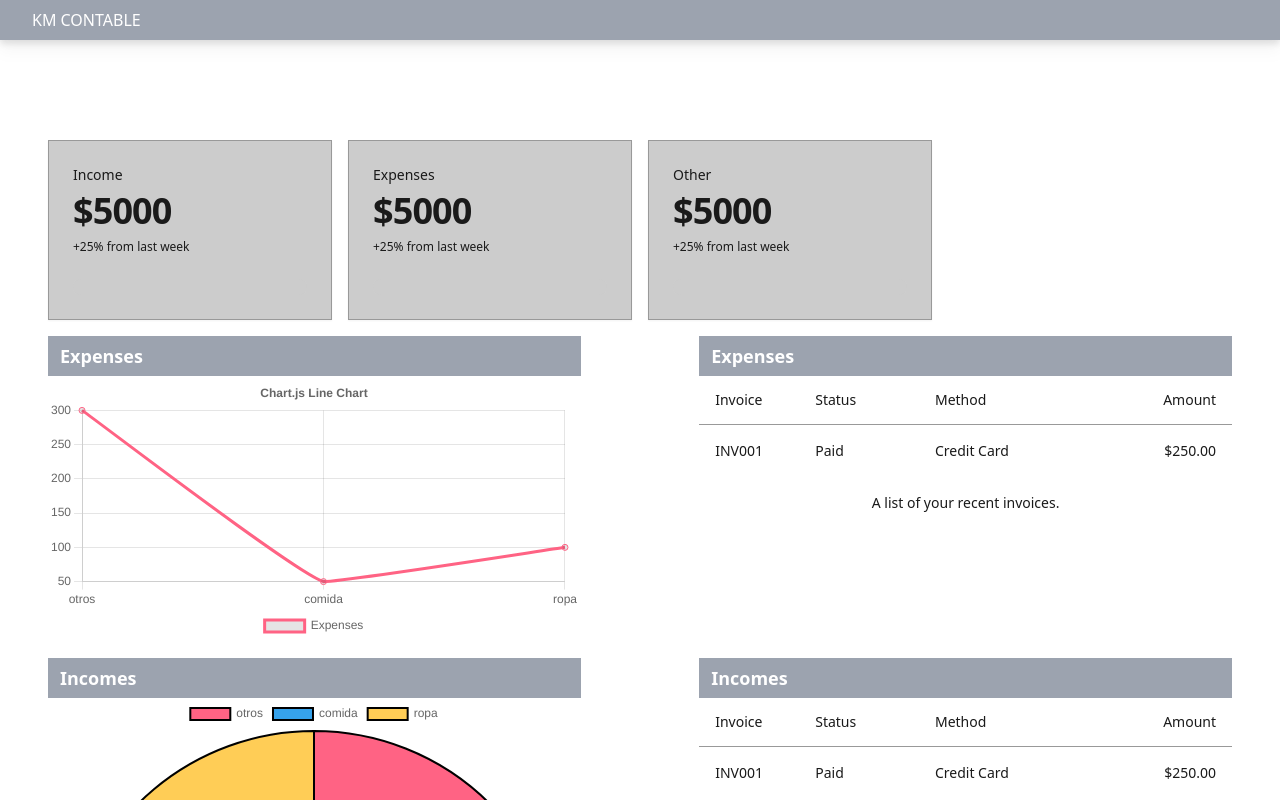
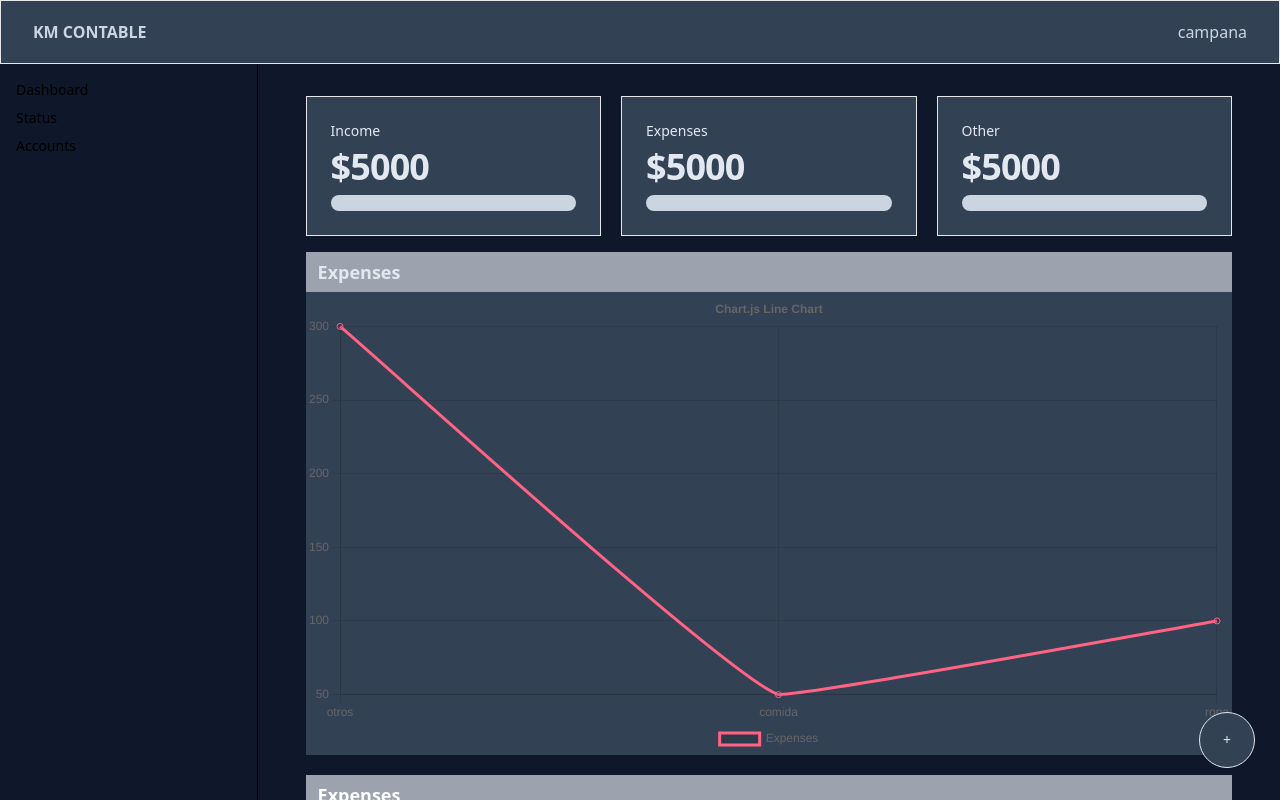
Before and after one commit to KrashMello/km-contable, a Next.js app: page /dashboard in a window 1280 px wide. Shown: the top 800 px of the page. Built offline with nearby package versions, Linux system fonts and the light colour scheme.

Commit message:
feat: redesign and update api consumer

```diff
--- a/app/dashboard/layout.tsx
+++ b/app/dashboard/layout.tsx
@@ -3,6 +3,7 @@
 import { cn } from "@/lib/utils";
 import "../globals.css";
 import Link from "next/link";
+import ModalsGroups from "@/components/ui/ModalsGroups";
 
 const fontHeading = IBM_Plex_Mono({
   subsets: ["latin"],
@@ -29,11 +30,11 @@
     to: "/dashboard",
   },
   {
-    title: "Expenses",
+    title: "Status",
     to: "/dashboard",
   },
   {
-    title: "Incomes",
+    title: "Accounts",
     to: "/dashboard",
   },
 ];
@@ -46,19 +47,20 @@
   return (
     <body
       className={cn(
-        "min-h-screen bg-white font-sans antialiased",
+        "bg-slate-900 min-h-screen font-sans antialiased",
         fontHeading.variable,
         fontBody.variable,
       )}
     >
-      <div className="flex justify-between items-center px-8 h-10 bg-gray-400 max-w-400 max-h-20 drop-shadow-lg">
-        <h2 className="text-white font-bol">KM CONTABLE</h2>
+      <div className="flex justify-between items-center px-8 h-16 bg-slate-700 text-slate-300 max-w-400 max-h-20 md:border">
+        <h2 className="text-muted-foreground font-bold">KM CONTABLE</h2>
+        <span>campana</span>
       </div>
-      <div className="flex-1 py-2 w-full">
-        <nav className="grid items-start px-4 text-sm font-medium">
+      <div className="flex flex-row w-full">
+        <nav className="hidden md:flex bg-muted/40 flex-col gap-2 p-4 w-80 text-sm font-medium border-r border-muted">
           {menu.map((m, i) => {
             return (
-              <Link key={i} href={m.to} className="text-white font-bold">
+              <Link key={i} href={m.to} className="text-muted-foreground">
                 {m.title}
               </Link>
             );
--- a/app/dashboard/page.tsx
+++ b/app/dashboard/page.tsx
@@ -1,4 +1,5 @@
 import Pipe from "@/components/chart/pipe";
+import ModalsGroups from "@/components/ui/ModalsGroups";
 import LineChart from "@/components/ui/chartLine";
 import InfoBox from "@/components/ui/info-box";
 import {
@@ -11,25 +12,27 @@
   TableRow,
 } from "@/components/ui/table";
 export default async function Home() {
+  let incomes = 0;
   return (
-    <main className="w-full px-12 py-8 flex flex-col gap-4 ">
-      <div className="grid auto-rows-max gap-4 sm:grid-cols-2 md:grid-cols-3 lg:grid-cols-4 w-full">
+    <main className="w-full px-4 md:px-12 py-8 flex flex-col gap-4 ">
+      <ModalsGroups />
+      <div className="flex flex-wrap gap-5 w-full">
         <InfoBox title="Income" color="green" amount={5000} currency="$" />
         <InfoBox title="Expenses" color="red" amount={5000} currency="$" />
         <InfoBox title="Other" color="yellow" amount={5000} currency="$" />
       </div>
-      <div className="flex justify-between w-full">
-        <div className="overflow-hidden rounded-lg w-[45%]">
-          <div className="w-full h-10 bg-gray-400 text-white px-3 items-center flex">
+      <div className="flex flex-wrap gap-5 md:justify-between w-full">
+        <div className="overflow-hidden w-full bg-slate-700 text-slate-200  rounded-lg">
+          <div className="w-full h-10 bg-gray-400  px-3 items-center flex">
             <h3 className="text-lg font-semibold">Expenses</h3>
           </div>
           <LineChart></LineChart>
         </div>
-        <div className="w-[45%] h-64 overflow-hidden rounded-lg">
+        <div className="w-full h-64 overflow-hidden rounded-lg">
           <div className="w-full h-10 bg-gray-400 text-white px-3 items-center flex">
             <h3 className="text-lg font-semibold">Expenses</h3>
           </div>
-          <Table>
+          <Table className="text-slate-200 bg-slate-700">
             <TableCaption>A list of your recent invoices.</TableCaption>
             <TableHeader>
               <TableRow>
@@ -50,18 +53,18 @@
           </Table>
         </div>
       </div>
-      <div className="flex justify-between w-full">
-        <div className="overflow-hidden rounded-lg w-[45%]">
+      <div className="flex flex-wrap gap-5 md:justify-between w-full">
+        <div className="w-full overflow-hidden rounded-lg">
           <div className="w-full h-10 bg-gray-400 text-white px-3 items-center flex">
             <h3 className="text-lg font-semibold">Incomes</h3>
           </div>
           <Pipe></Pipe>
         </div>
-        <div className="w-[45%] h-64 overflow-hidden rounded-lg">
+        <div className="w-full h-64 overflow-hidden rounded-lg">
           <div className="w-full h-10 bg-gray-400 text-white px-3 items-center flex">
             <h3 className="text-lg font-semibold">Incomes</h3>
           </div>
-          <Table>
+          <Table className="text-slate-200 bg-slate-700">
             <TableCaption>A list of your recent invoices.</TableCaption>
             <TableHeader>
               <TableRow>
--- a/app/globals.css
+++ b/app/globals.css
@@ -3,65 +3,4 @@
 @tailwind utilities;
 
 @layer base {
-  :root {
-    --background: 0 0% 85%;
-    --foreground: 0 0% 10%;
-    --primary: 0 0% 80%;
-    --primary-foreground: 0 0% 10%;
-    --secondary: 0 0% 70%;
-    --secondary-foreground: 0 0% 10%;
-    --accent: 240 100% 50%;
-    --accent-foreground: 0 0% 100%;
-    --destructive: 0 84% 32%;
-    --destructive-foreground: 0 0% 98%;
-    --muted: 0 0% 75%;
-    --muted-foreground: 0 0% 10%;
-    --card: 0 0% 95%;
-    --card-foreground: 0 0% 10%;
-    --popover: 0 0% 100%;
-    --popover-foreground: 240 10% 3.9%;
-    --border: 0 0% 60%;
-    --input: 0 0% 60%;
-    --ring: 0 0% 10%;
-    --radius: 0rem;
-  }
-
-  .dark {
-    --background: 222.2 84% 4.9%;
-    --foreground: 210 40% 98%;
-
-    --card: 222.2 84% 4.9%;
-    --card-foreground: 210 40% 98%;
-
-    --popover: 222.2 84% 4.9%;
-    --popover-foreground: 210 40% 98%;
-
-    --primary: 210 40% 98%;
-    --primary-foreground: 222.2 47.4% 11.2%;
-
-    --secondary: 217.2 32.6% 17.5%;
-    --secondary-foreground: 210 40% 98%;
-
-    --muted: 217.2 32.6% 17.5%;
-    --muted-foreground: 215 20.2% 65.1%;
-
-    --accent: 217.2 32.6% 17.5%;
-    --accent-foreground: 210 40% 98%;
-
-    --destructive: 0 62.8% 30.6%;
-    --destructive-foreground: 210 40% 98%;
-
-    --border: 217.2 32.6% 17.5%;
-    --input: 217.2 32.6% 17.5%;
-    --ring: 212.7 26.8% 83.9%;
-  }
 }
-
-@layer base {
-  * {
-    @apply border-border;
-  }
-  body {
-    @apply bg-background text-foreground;
-  }
-}
--- a/app/page.tsx
+++ b/app/page.tsx
@@ -2,7 +2,7 @@
 
 export default async function Home() {
   return (
-    <main className="flex min-h-screen flex-col items-center justify-between p-24">
+    <main className="flex min-h-screen items-center justify-center p-4 md:p-24">
       <Login />
     </main>
   );
--- /dev/null
+++ b/components/ui/ModalsGroups.tsx
@@ -0,0 +1,31 @@
+"use client";
+import { Button } from "@/components/ui/button";
+import {
+  Dialog,
+  DialogContent,
+  DialogTrigger,
+  DialogHeader,
+} from "@/components/ui/dialog";
+import { Input } from "@/components/ui/input";
+import { Label } from "@radix-ui/react-label";
+
+export default function ModalsGroups() {
+  return (
+    <div className="fixed left-[-25px] bottom-[32px] flex flex-col z-50 items-end justify-end w-screen  gap-8 h-screen">
+      <Dialog>
+        <DialogTrigger asChild>
+          <Button className="text-slate-200 bg-slate-700 focus-visible:ring-0 focus-visible:outline-none border rounded-full size-14 border-muted">
+            +
+          </Button>
+        </DialogTrigger>
+        <DialogContent className="bg-slate-700 text-slate-200 rounded-lg">
+          <DialogHeader>Ingresos</DialogHeader>
+          <div>
+            <Label>asdf</Label>
+            <Input className="focus-visible:outline-none focus-visible:ring-0 text-slate-700" />
+          </div>
+        </DialogContent>
+      </Dialog>
+    </div>
+  );
+}
--- /dev/null
+++ b/components/ui/alert.tsx
@@ -0,0 +1,59 @@
+import * as React from "react"
+import { cva, type VariantProps } from "class-variance-authority"
+
+import { cn } from "@/lib/utils"
+
+const alertVariants = cva(
+  "relative w-full rounded-lg border p-4 [&>svg~*]:pl-7 [&>svg+div]:translate-y-[-3px] [&>svg]:absolute [&>svg]:left-4 [&>svg]:top-4 [&>svg]:text-foreground",
+  {
+    variants: {
+      variant: {
+        default: "bg-background text-foreground",
+        destructive:
+          "border-destructive/50 text-destructive dark:border-destructive [&>svg]:text-destructive",
+      },
+    },
+    defaultVariants: {
+      variant: "default",
+    },
+  }
+)
+
+const Alert = React.forwardRef<
+  HTMLDivElement,
+  React.HTMLAttributes<HTMLDivElement> & VariantProps<typeof alertVariants>
+>(({ className, variant, ...props }, ref) => (
+  <div
+    ref={ref}
+    role="alert"
+    className={cn(alertVariants({ variant }), className)}
+    {...props}
+  />
+))
+Alert.displayName = "Alert"
+
+const AlertTitle = React.forwardRef<
+  HTMLParagraphElement,
+  React.HTMLAttributes<HTMLHeadingElement>
+>(({ className, ...props }, ref) => (
+  <h5
+    ref={ref}
+    className={cn("mb-1 font-medium leading-none tracking-tight", className)}
+    {...props}
+  />
+))
+AlertTitle.displayName = "AlertTitle"
+
+const AlertDescription = React.forwardRef<
+  HTMLParagraphElement,
+  React.HTMLAttributes<HTMLParagraphElement>
+>(({ className, ...props }, ref) => (
+  <div
+    ref={ref}
+    className={cn("text-sm [&_p]:leading-relaxed", className)}
+    {...props}
+  />
+))
+AlertDescription.displayName = "AlertDescription"
+
+export { Alert, AlertTitle, AlertDescription }
--- /dev/null
+++ b/components/ui/dialog.tsx
@@ -0,0 +1,122 @@
+"use client"
+
+import * as React from "react"
+import * as DialogPrimitive from "@radix-ui/react-dialog"
+import { X } from "lucide-react"
+
+import { cn } from "@/lib/utils"
+
+const Dialog = DialogPrimitive.Root
+
+const DialogTrigger = DialogPrimitive.Trigger
+
+const DialogPortal = DialogPrimitive.Portal
+
+const DialogClose = DialogPrimitive.Close
+
+const DialogOverlay = React.forwardRef<
+  React.ElementRef<typeof DialogPrimitive.Overlay>,
+  React.ComponentPropsWithoutRef<typeof DialogPrimitive.Overlay>
+>(({ className, ...props }, ref) => (
+  <DialogPrimitive.Overlay
+    ref={ref}
+    className={cn(
+      "fixed inset-0 z-50 bg-black/80  data-[state=open]:animate-in data-[state=closed]:animate-out data-[state=closed]:fade-out-0 data-[state=open]:fade-in-0",
+      className
+    )}
+    {...props}
+  />
+))
+DialogOverlay.displayName = DialogPrimitive.Overlay.displayName
+
+const DialogContent = React.forwardRef<
+  React.ElementRef<typeof DialogPrimitive.Content>,
+  React.ComponentPropsWithoutRef<typeof DialogPrimitive.Content>
+>(({ className, children, ...props }, ref) => (
+  <DialogPortal>
+    <DialogOverlay />
+    <DialogPrimitive.Content
+      ref={ref}
+      className={cn(
+        "fixed left-[50%] top-[50%] z-50 grid w-full max-w-lg translate-x-[-50%] translate-y-[-50%] gap-4 border bg-background p-6 shadow-lg duration-200 data-[state=open]:animate-in data-[state=closed]:animate-out data-[state=closed]:fade-out-0 data-[state=open]:fade-in-0 data-[state=closed]:zoom-out-95 data-[state=open]:zoom-in-95 data-[state=closed]:slide-out-to-left-1/2 data-[state=closed]:slide-out-to-top-[48%] data-[state=open]:slide-in-from-left-1/2 data-[state=open]:slide-in-from-top-[48%] sm:rounded-lg",
+        className
+      )}
+      {...props}
+    >
+      {children}
+      <DialogPrimitive.Close className="absolute right-4 top-4 rounded-sm opacity-70 ring-offset-background transition-opacity hover:opacity-100 focus:outline-none focus:ring-2 focus:ring-ring focus:ring-offset-2 disabled:pointer-events-none data-[state=open]:bg-accent data-[state=open]:text-muted-foreground">
+        <X className="h-4 w-4" />
+        <span className="sr-only">Close</span>
+      </DialogPrimitive.Close>
+    </DialogPrimitive.Content>
+  </DialogPortal>
+))
+DialogContent.displayName = DialogPrimitive.Content.displayName
+
+const DialogHeader = ({
+  className,
+  ...props
+}: React.HTMLAttributes<HTMLDivElement>) => (
+  <div
+    className={cn(
+      "flex flex-col space-y-1.5 text-center sm:text-left",
+      className
+    )}
+    {...props}
+  />
+)
+DialogHeader.displayName = "DialogHeader"
+
+const DialogFooter = ({
+  className,
+  ...props
+}: React.HTMLAttributes<HTMLDivElement>) => (
+  <div
+    className={cn(
+      "flex flex-col-reverse sm:flex-row sm:justify-end sm:space-x-2",
+      className
+    )}
+    {...props}
+  />
+)
+DialogFooter.displayName = "DialogFooter"
+
+const DialogTitle = React.forwardRef<
+  React.ElementRef<typeof DialogPrimitive.Title>,
+  React.ComponentPropsWithoutRef<typeof DialogPrimitive.Title>
+>(({ className, ...props }, ref) => (
+  <DialogPrimitive.Title
+    ref={ref}
+    className={cn(
+      "text-lg font-semibold leading-none tracking-tight",
+      className
+    )}
+    {...props}
+  />
+))
+DialogTitle.displayName = DialogPrimitive.Title.displayName
+
+const DialogDescription = React.forwardRef<
+  React.ElementRef<typeof DialogPrimitive.Description>,
+  React.ComponentPropsWithoutRef<typeof DialogPrimitive.Description>
+>(({ className, ...props }, ref) => (
+  <DialogPrimitive.Description
+    ref={ref}
+    className={cn("text-sm text-muted-foreground", className)}
+    {...props}
+  />
+))
+DialogDescription.displayName = DialogPrimitive.Description.displayName
+
+export {
+  Dialog,
+  DialogPortal,
+  DialogOverlay,
+  DialogClose,
+  DialogTrigger,
+  DialogContent,
+  DialogHeader,
+  DialogFooter,
+  DialogTitle,
+  DialogDescription,
+}
--- a/components/ui/info-box.tsx
+++ b/components/ui/info-box.tsx
@@ -29,20 +29,17 @@
   return (
     <Card
       x-chunk="dashboard-01-chunk-0"
-      className="bg-primary text-primary-foreground"
+      className="flex-grow h-fit rounded-lg w-40  bg-slate-700 text-slate-200"
     >
       <CardHeader className="pb-2">
-        <CardDescription>{title}</CardDescription>
-        <CardTitle className="text-4xl">{`${currency}${amount}`}</CardTitle>
+        <CardDescription className="text-sm">{title}</CardDescription>
+        <CardTitle className="text-md md:text-4xl">{`${currency}${amount}`}</CardTitle>
       </CardHeader>
-      <CardContent>
-        <div className="text-xs text-muted-foreground">+25% from last week</div>
-      </CardContent>
       <CardFooter>
         <Progress
-          value={amount}
+          value={(amount / amount) * 100 - 90}
           aria-label="25% increase"
-          className="bg-primary-foreground/20"
+          className="bg-slate-300"
         />
       </CardFooter>
     </Card>
```
Also changed, not shown: components/form/login.tsx (+24 -10 lines).
